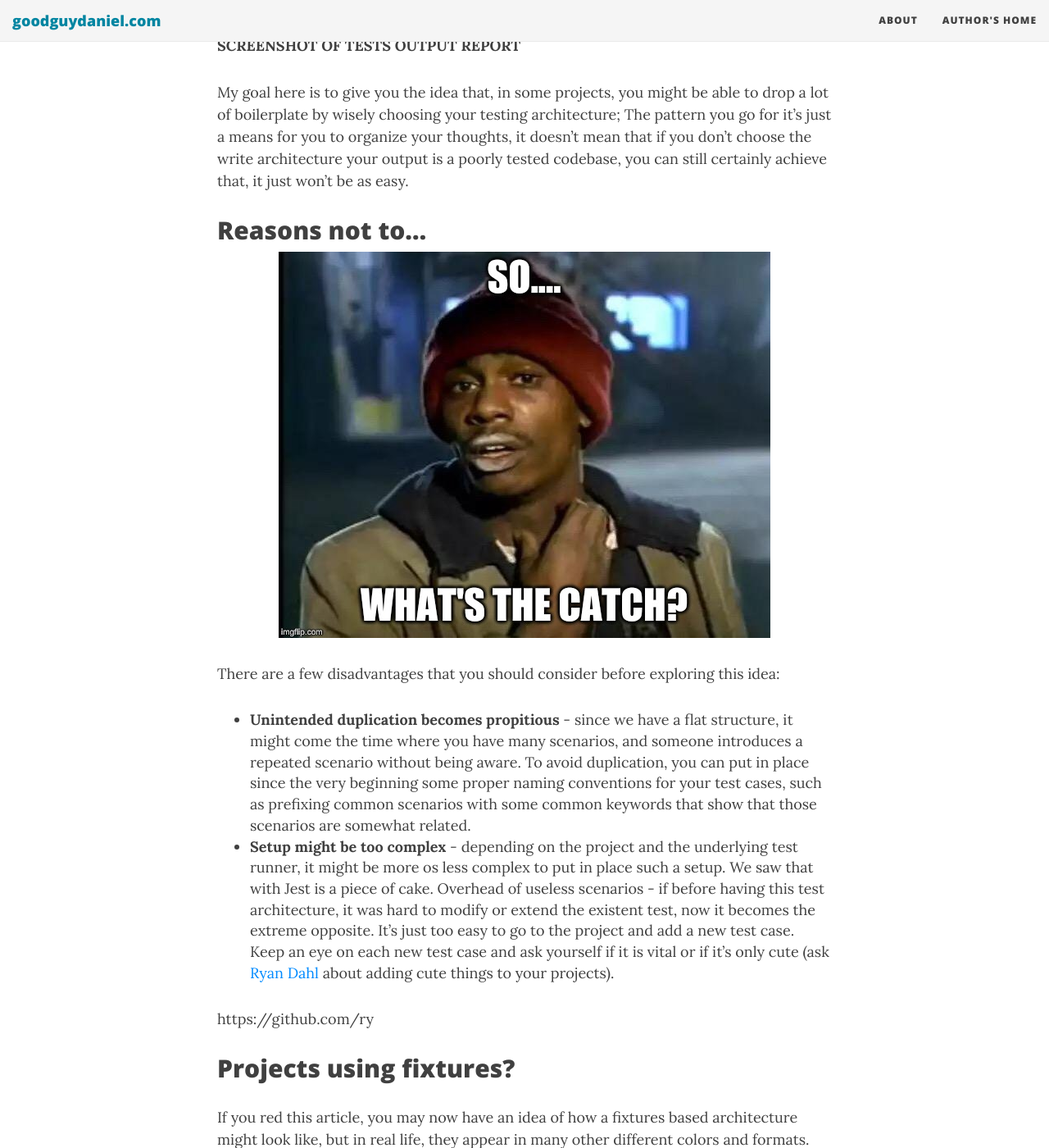
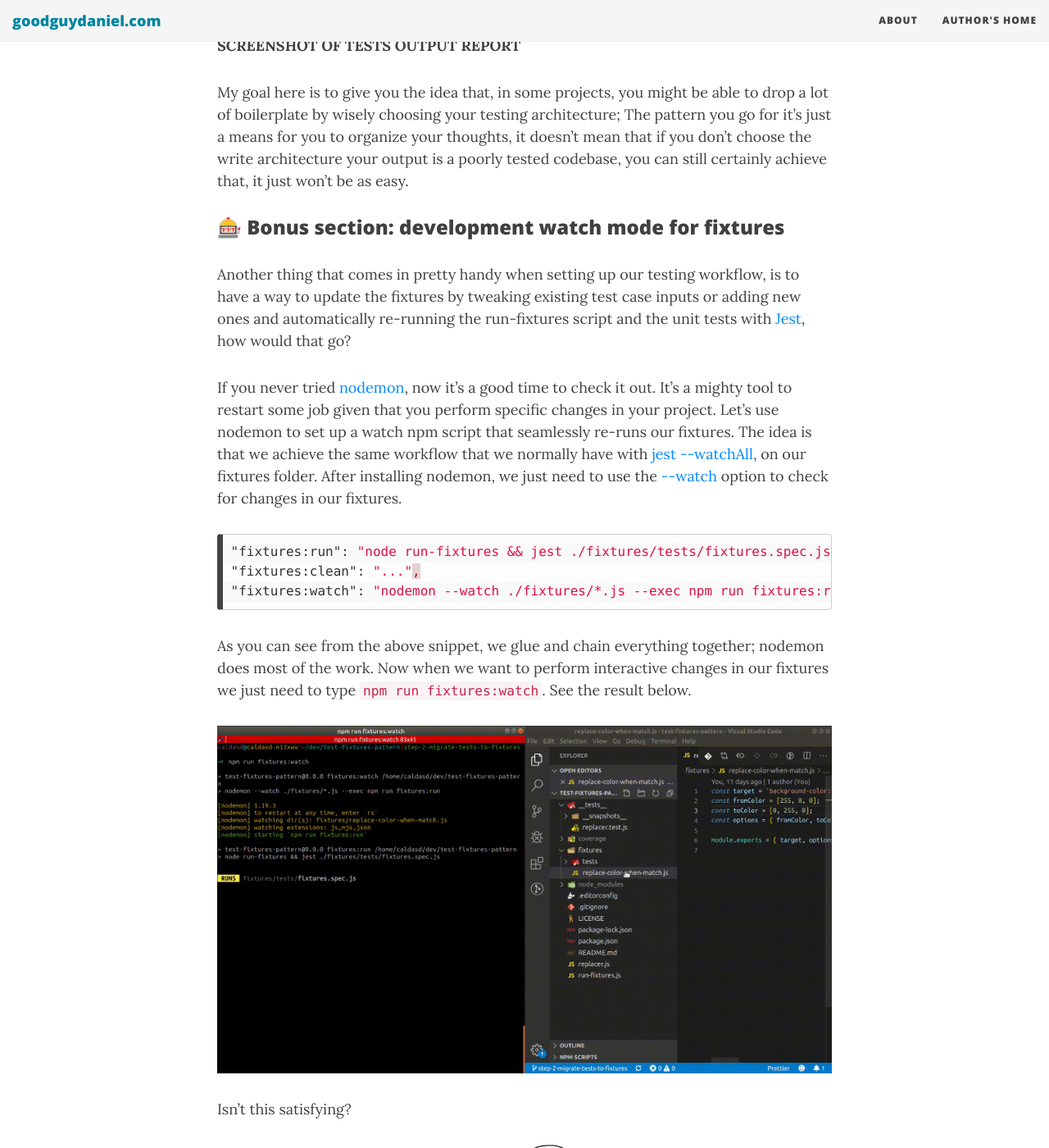
Before and after one commit to danielcaldas/oldblog, a Jekyll site: the page built from _posts/2019-10-02-test-fixtures-from-scratch.markdown, in a window 1280 px wide and 1400 px high, scrolled down 4232 px. Shown: the whole window at 82% size. Built offline with Jekyll 4.4.1, drawn with Linux system fonts in a browser that asks for light colours; nearby versions of some CDN libraries; comment, search, counter and statistics services are not loaded; some of the changed text lies outside the part shown.

Commit message:
Add bonus section with watch mode for fixtures

````diff
--- a/_posts/2019-10-02-test-fixtures-from-scratch.markdown
+++ b/_posts/2019-10-02-test-fixtures-from-scratch.markdown
@@ -110,6 +110,30 @@
 
 My goal here is to give you the idea that, in some projects, you might be able to drop a lot of boilerplate by wisely choosing your testing architecture;  The pattern you go for it's just a means for you to organize your thoughts, it doesn't mean that if you don't choose the write architecture your output is a poorly tested codebase, you can still certainly achieve that, it just won't be as easy.
 
+### 🎰 Bonus section: development watch mode for fixtures
+
+Another thing that comes in pretty handy when setting up our testing workflow, is to have a way to update the fixtures by tweaking existing test case inputs or adding new ones and automatically re-running the run-fixtures script and the unit tests with <a href="https://jestjs.io/en/" target="_blank" title="jest is a delightful javascript testing framework with a focus on simplicity">Jest</a>, how would that go?
+
+If you never tried <a href="https://github.com/remy/nodemon" target="_blank" title="Monitor for any changes in your node.js application and automatically restart the server - perfect for development">nodemon</a>, now it's a good time to check it out. It's a mighty tool to restart some job given that you perform specific changes in your project. Let's use nodemon to set up a watch npm script that seamlessly re-runs our fixtures. The idea is that we achieve the same workflow that we normally have with <a href="https://jestjs.io/docs/en/cli#watchall" target="_blank" title="Jest cli, watch all option">jest \-\-watchAll</a>, on our fixtures folder. After installing nodemon, we just need to use the <a href="https://github.com/remy/nodemon#monitoring-multiple-directories" target="_blank" title="Monitor for any changes in your node.js application and automatically restart the server - perfect for development, watch mode">\-\-watch</a> option to check for changes in our fixtures.
+
+```json
+"fixtures:run": "node run-fixtures && jest ./fixtures/tests/fixtures.spec.js",
+"fixtures:clean": "...",
+"fixtures:watch": "nodemon --watch ./fixtures/*.js --exec npm run fixtures:run"
+```
+
+As you can see from the above snippet, we glue and chain everything together; nodemon does most of the work. Now when we want to perform interactive changes in our fixtures we just need to type `npm run fixtures:watch`. See the result below.
+
+<div style="text-align:center;">
+    <img alt="GIF running fixtures in watch mode" src="/assets/img/test-fixtures-from-scratch/fixtures-watch-mode.gif"/>
+</div>
+
+Isn't this satisfying?
+
+<div style="text-align:center;">
+    <img width="30%" height="50%" alt="satisfying face, meme" src="/assets/img/test-fixtures-from-scratch/satisfying.jpg"/>
+</div>
+
 ## Reasons not to...
 
 <div style="text-align:center;">
````
Also changed, not shown: other parts of _posts/2019-10-02-test-fixtures-from-scratch.markdown (+9 -2 lines), assets/img/test-fixtures-from-scratch/fixtures-watch-mode.gif (added), assets/img/test-fixtures-from-scratch/satisfying.jpg (added).
